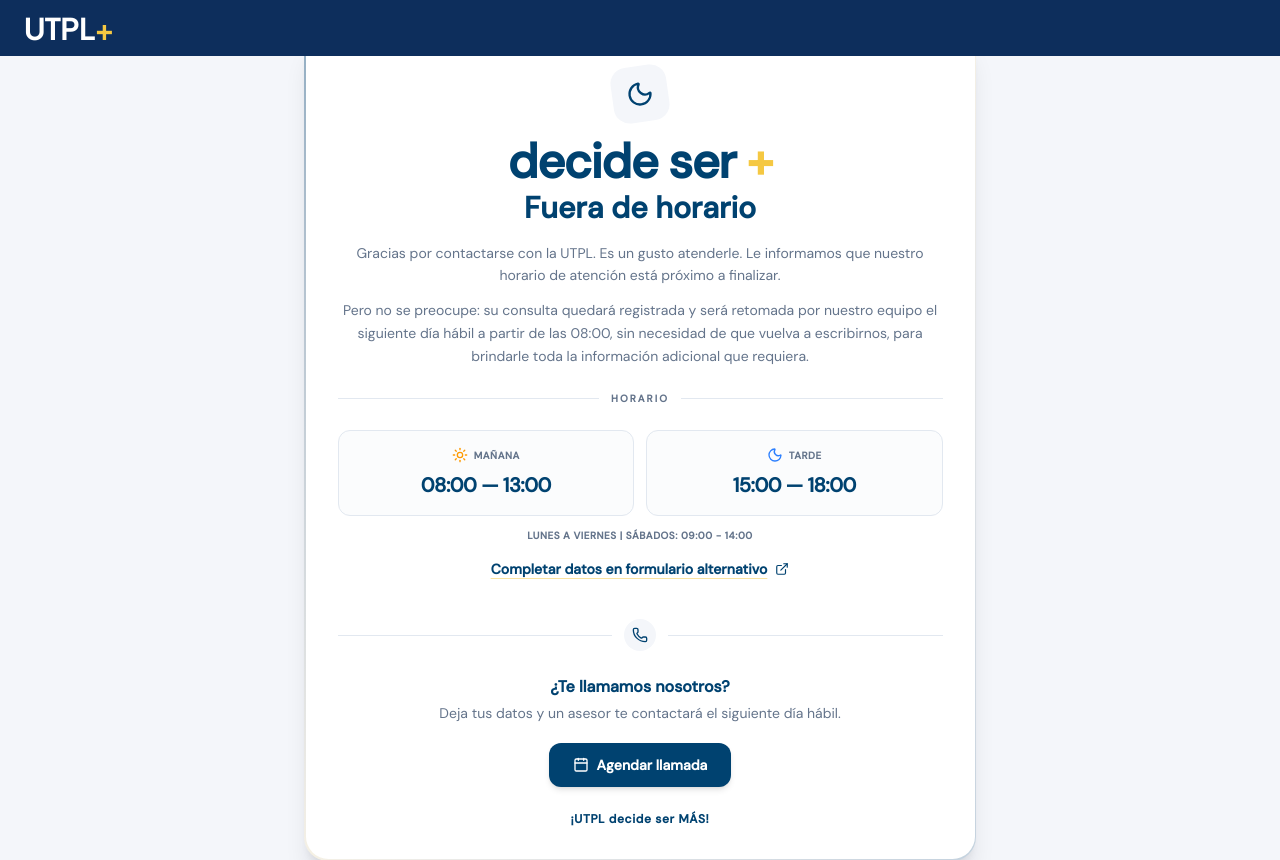
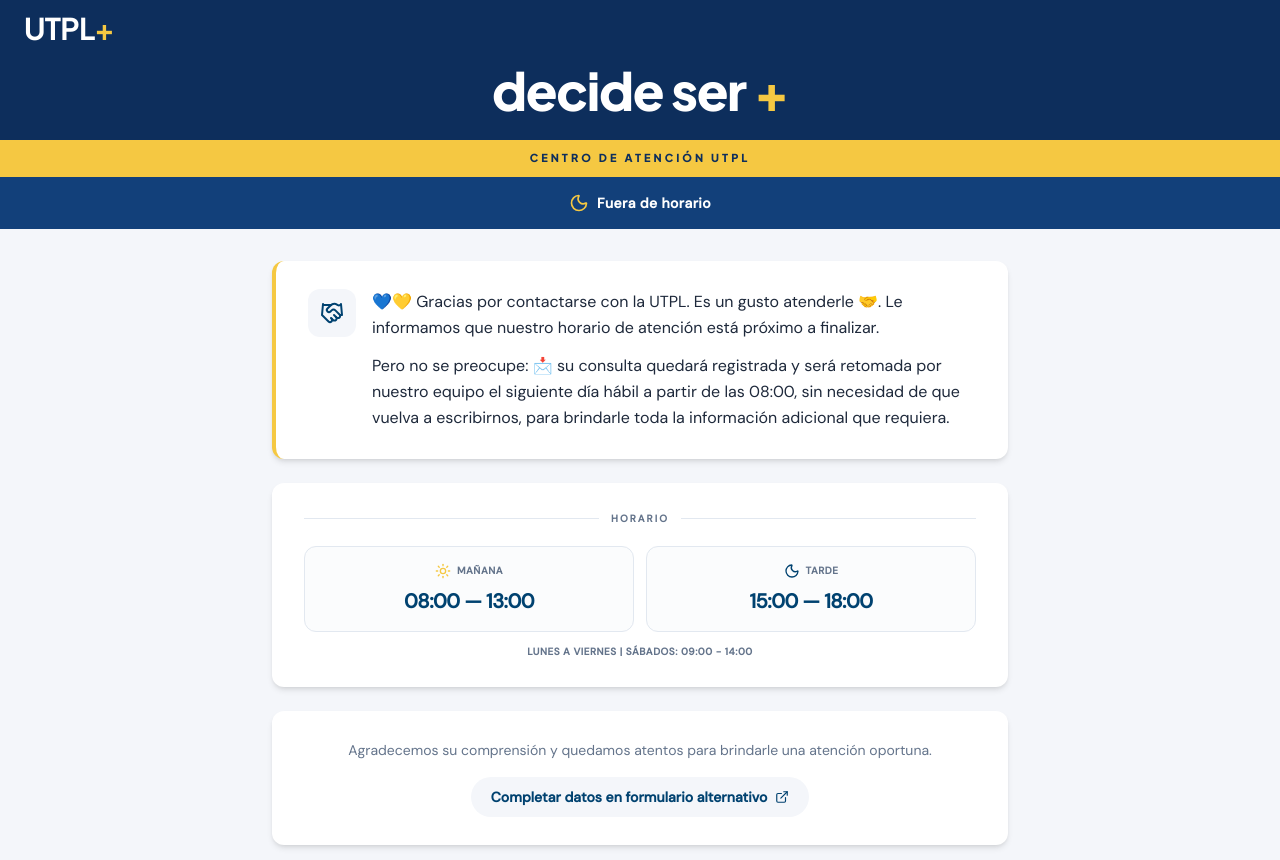
Before and after one commit to JomiChCal/campus360-hub, a Next.js app: page /fuera-horario in a window 1280 px wide. Shown: the top 860 px of the page. Built offline with nearby package versions, Linux system fonts and the light colour scheme.

Commit message:
feat: redesign fuera-horario page to match wizard layout, message as protagonist

```diff
--- a/app/fuera-horario/page.tsx
+++ b/app/fuera-horario/page.tsx
@@ -1,7 +1,15 @@
 'use client';
 
 import { motion } from 'framer-motion';
-import { Calendar, Clock, ExternalLink, Moon, Phone, Sun } from 'lucide-react';
+import {
+  Calendar,
+  Clock,
+  ExternalLink,
+  Handshake,
+  Moon,
+  Phone,
+  Sun,
+} from 'lucide-react';
 import { useRouter } from 'next/navigation';
 import { useState } from 'react';
 
@@ -44,53 +52,85 @@ export default function FueraHorarioPage() {
     <div className="flex min-h-dvh flex-col">
       <PageHeader />
 
-      <main className="relative z-10 flex flex-1 items-center justify-center overflow-hidden px-4 py-4 sm:py-6 lg:py-8">
+      <div className="bg-utpl-navy">
+        <section className="relative z-10 pb-6 pt-16 text-center">
+          <div className="mx-auto max-w-3xl px-4">
             <motion.div
-          className="w-full max-w-xl md:max-w-2xl"
+              initial={{ opacity: 0, y: 20 }}
+              animate={{ opacity: 1, y: 0 }}
+              transition={{ duration: 0.6, ease: [0.16, 1, 0.3, 1] }}
+            >
+              <h1 className="font-display text-[52px] font-extrabold leading-[1] tracking-tight text-white">
+                decide ser{' '}
+                <span className="text-utpl-gold">+</span>
+              </h1>
+            </motion.div>
+          </div>
+        </section>
+
+        <section className="relative z-10 bg-utpl-gold py-2.5 text-center">
+          <p className="font-display text-[11px] font-extrabold uppercase tracking-[3px] text-utpl-navy">
+            Centro de Atención UTPL
+          </p>
+        </section>
+
+        <section className="relative z-10 bg-utpl-navy-medium py-4">
+          <div className="mx-auto max-w-3xl px-4">
+            <motion.div
+              className="flex items-center justify-center gap-2"
+              initial={{ opacity: 0 }}
+              animate={{ opacity: 1 }}
+              transition={{ delay: 0.2 }}
+            >
+              {isLunch ? (
+                <Sun className="h-5 w-5 text-utpl-gold" />
+              ) : (
+                <Moon className="h-5 w-5 text-utpl-gold" />
+              )}
+              <span className="text-sm font-semibold tracking-wide text-white">
+                {isLunch ? 'Pausa temporal — volvemos a las 15:00' : 'Fuera de horario'}
+              </span>
+            </motion.div>
+          </div>
+        </section>
+      </div>
+
+      <main className="relative z-10 mx-auto flex w-full flex-1 max-w-3xl flex-col px-4 py-8">
+        <motion.div
+          className="space-y-6"
           variants={containerVariants}
           initial="hidden"
           animate="visible"
         >
           <motion.div
             variants={itemVariants}
-            className="relative rounded-3xl bg-gradient-to-br from-[#004270]/40 via-[#febe10]/10 to-[#004270]/20 p-[1.5px] shadow-xl shadow-slate-900/10"
+            className="rounded-xl border-l-4 border-l-utpl-gold bg-white px-6 py-7 shadow-md sm:px-8"
           >
-            <div className="flex flex-col justify-center bg-white rounded-[calc(1.5rem-1.5px)] p-6 sm:p-8">
-              <motion.div
-                className="mx-auto mb-4 flex h-14 w-14 items-center justify-center rounded-2xl bg-utpl-surface"
-                animate={{ rotate: [0, 8, -8, 0] }}
-                transition={{ duration: 8, repeat: Infinity, ease: 'easeInOut' }}
-              >
-                {isLunch ? (
-                  <Sun className="h-7 w-7 text-utpl-gold" />
-                ) : (
-                  <Moon className="h-7 w-7 text-utpl-blue" />
-                )}
+            <div className="flex items-start gap-4">
+              <div className="flex h-12 w-12 shrink-0 items-center justify-center rounded-xl bg-utpl-surface">
+                <Handshake className="h-6 w-6 text-utpl-blue" />
+              </div>
+              <div className="space-y-3 text-base leading-relaxed text-utpl-text">
+                <p>
+                  💙💛 Gracias por contactarse con la UTPL. Es un gusto atenderle{' '}
+                  <span role="img" aria-label="apretón de manos">🤝</span>.
+                  Le informamos que nuestro horario de atención está próximo a finalizar.
+                </p>
+                <p>
+                  Pero no se preocupe: <span role="img" aria-label="bandeja de entrada">📩</span>{' '}
+                  su consulta quedará registrada y será retomada por nuestro equipo el siguiente
+                  día hábil a partir de las 08:00, sin necesidad de que vuelva a escribirnos,
+                  para brindarle toda la información adicional que requiera.
+                </p>
+              </div>
+            </div>
           </motion.div>
 
-              <div className="mb-1 text-center">
-                <h1 className="text-3xl font-black tracking-tight text-utpl-blue sm:text-5xl">
-                  decide ser <span className="text-utpl-gold">+</span>
-                </h1>
-              </div>
-
-              <h2 className="text-center text-2xl font-black text-utpl-blue sm:text-3xl">
-                {isLunch ? 'Pausa temporal' : 'Fuera de horario'}
-              </h2>
-
-              <div className="mt-4 space-y-3 text-center text-sm leading-relaxed text-utpl-muted">
-                <p>
-                  Gracias por contactarse con la UTPL. Es un gusto atenderle. Le informamos que
-                  nuestro horario de atención está próximo a finalizar.
-                </p>
-                <p>
-                  Pero no se preocupe: su consulta quedará registrada y será retomada por nuestro
-                  equipo el siguiente día hábil a partir de las 08:00, sin necesidad de que vuelva a
-                  escribirnos, para brindarle toda la información adicional que requiera.
-                </p>
-              </div>
-
-              <div className="my-6 flex items-center gap-3">
+          <motion.div
+            variants={itemVariants}
+            className="rounded-xl bg-white px-6 py-7 shadow-md sm:px-8"
+          >
+            <div className="flex items-center gap-3">
               <div className="h-px flex-1 bg-slate-200" />
               <span className="text-[10px] font-bold uppercase tracking-[0.2em] text-utpl-muted">
                 Horario
@@ -98,14 +138,10 @@ export default function FueraHorarioPage() {
               <div className="h-px flex-1 bg-slate-200" />
             </div>
 
-              <div className="grid grid-cols-2 gap-3">
-                <motion.div
-                  variants={itemVariants}
-                  whileHover={{ scale: 1.02 }}
-                  className="rounded-xl border border-slate-200 bg-slate-50/50 p-4 text-center transition-shadow hover:shadow-md"
-                >
+            <div className="mt-5 grid grid-cols-2 gap-3">
+              <div className="rounded-xl border border-slate-200 bg-slate-50/50 p-4 text-center transition-shadow hover:border-utpl-gold/30 hover:shadow-md">
                 <div className="mb-2 flex items-center justify-center gap-1.5">
-                    <Sun className="h-4 w-4 text-amber-500" />
+                  <Sun className="h-4 w-4 text-utpl-gold" />
                   <span className="text-[10px] font-bold uppercase tracking-wider text-utpl-muted">
                     Mañana
                   </span>
@@ -113,15 +149,11 @@ export default function FueraHorarioPage() {
                 <p className="text-lg font-black tracking-tight text-utpl-blue sm:text-xl">
                   08:00 — 13:00
                 </p>
-                </motion.div>
+              </div>
 
-                <motion.div
-                  variants={itemVariants}
-                  whileHover={{ scale: 1.02 }}
-                  className="rounded-xl border border-slate-200 bg-slate-50/50 p-4 text-center transition-shadow hover:shadow-md"
-                >
+              <div className="rounded-xl border border-slate-200 bg-slate-50/50 p-4 text-center transition-shadow hover:border-utpl-gold/30 hover:shadow-md">
                 <div className="mb-2 flex items-center justify-center gap-1.5">
-                    <Moon className="h-4 w-4 text-blue-500" />
+                  <Moon className="h-4 w-4 text-utpl-blue" />
                   <span className="text-[10px] font-bold uppercase tracking-wider text-utpl-muted">
                     Tarde
                   </span>
@@ -129,28 +161,43 @@ export default function FueraHorarioPage() {
                 <p className="text-lg font-black tracking-tight text-utpl-blue sm:text-xl">
                   15:00 — 18:00
                 </p>
-                </motion.div>
+              </div>
             </div>
 
             <p className="mt-3 text-center text-[10px] font-semibold uppercase tracking-wider text-utpl-muted">
               Lunes a viernes | Sábados: 09:00 - 14:00
             </p>
+          </motion.div>
 
-              <div className="my-4 flex justify-center">
+          <motion.div
+            variants={itemVariants}
+            className="rounded-xl bg-white px-6 py-7 shadow-md sm:px-8"
+          >
+            <div className="text-center text-sm leading-relaxed text-utpl-muted">
+              <p>
+                Agradecemos su comprensión y quedamos atentos para brindarle una atención oportuna.
+              </p>
+            </div>
+
+            <div className="mt-4 flex justify-center">
               <a
                 href="https://forms.office.com/r/q4pCSrHhGB"
                 target="_blank"
                 rel="noopener noreferrer"
-                  className="inline-flex items-center gap-2 text-sm font-semibold text-utpl-blue underline decoration-utpl-gold/50 underline-offset-4 transition-colors hover:text-utpl-blue-hover"
+                className="inline-flex items-center gap-2 rounded-full bg-utpl-surface px-5 py-2.5 text-sm font-semibold text-utpl-blue transition-colors hover:bg-utpl-gold/20 hover:text-utpl-navy focus-visible:ring-2 focus-visible:ring-utpl-blue focus-visible:ring-offset-2 focus-visible:outline-none"
               >
                 Completar datos en formulario alternativo
                 <ExternalLink className="h-3.5 w-3.5" />
               </a>
             </div>
+          </motion.div>
 
           {!isLunch && (
-                <motion.div variants={itemVariants}>
-                  <div className="my-6 flex items-center gap-3">
+            <motion.div
+              variants={itemVariants}
+              className="rounded-xl bg-white px-6 py-7 shadow-md sm:px-8"
+            >
+              <div className="flex items-center gap-3">
                 <div className="h-px flex-1 bg-slate-200" />
                 <div className="flex h-8 w-8 items-center justify-center rounded-full bg-utpl-surface">
                   <Phone className="h-4 w-4 text-utpl-blue" />
@@ -158,7 +205,7 @@ export default function FueraHorarioPage() {
                 <div className="h-px flex-1 bg-slate-200" />
               </div>
 
-                  <p className="text-center text-base font-bold text-utpl-blue">
+              <p className="mt-5 text-center text-base font-bold text-utpl-blue">
                 ¿Te llamamos nosotros?
               </p>
               <p className="mt-1 text-center text-sm text-utpl-muted">
@@ -181,16 +228,17 @@ export default function FueraHorarioPage() {
             </motion.div>
           )}
 
-              <p className="mt-6 text-center text-xs font-bold tracking-wider text-utpl-blue">
+          <motion.p
+            variants={itemVariants}
+            className="text-center text-xs font-bold tracking-wider text-utpl-blue"
+          >
             ¡UTPL decide ser MÁS!
-              </p>
-            </div>
-          </motion.div>
+          </motion.p>
         </motion.div>
       </main>
 
-      <footer className="relative z-10 shrink-0 bg-slate-900 py-4 text-center">
-        <p className="text-xs text-slate-500">
+      <footer className="relative z-10 shrink-0 bg-utpl-navy py-5 text-center">
+        <p className="text-xs tracking-wider text-white/50">
           &copy; {new Date().getFullYear()} Universidad Técnica Particular de Loja
         </p>
       </footer>
```
Lines whose indentation alone changed are shown as unchanged.
